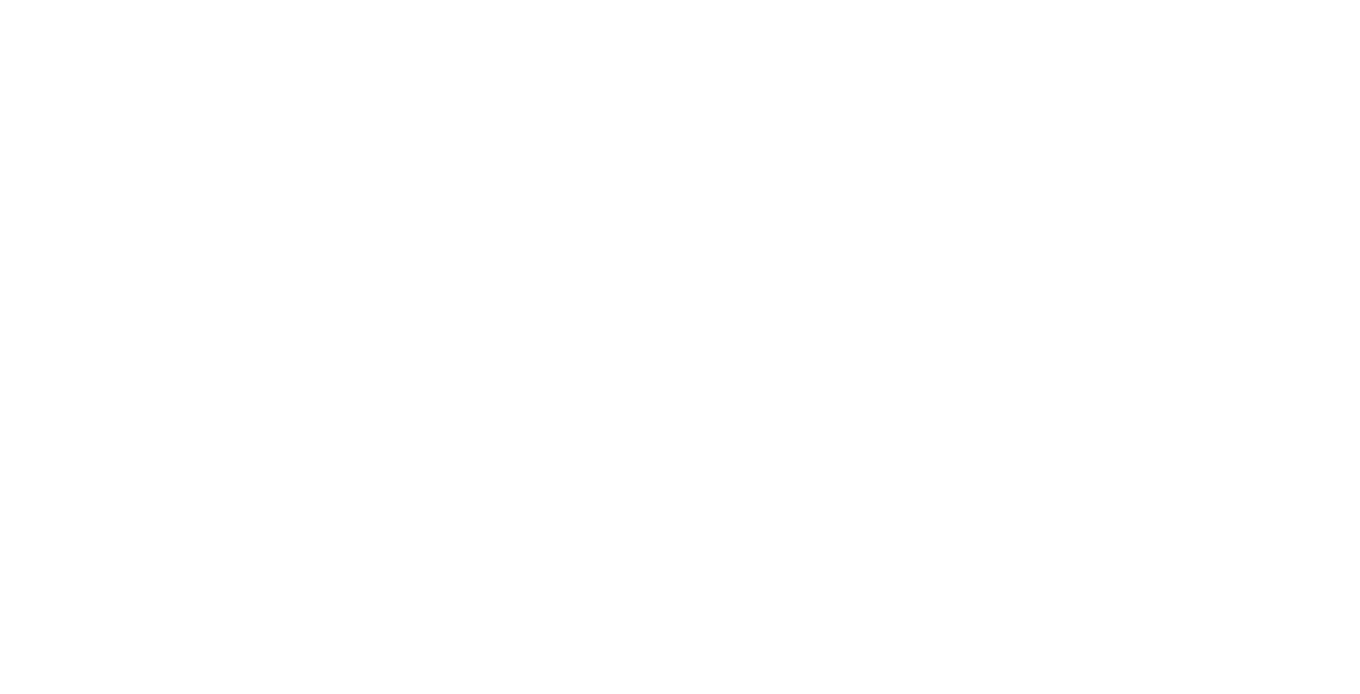
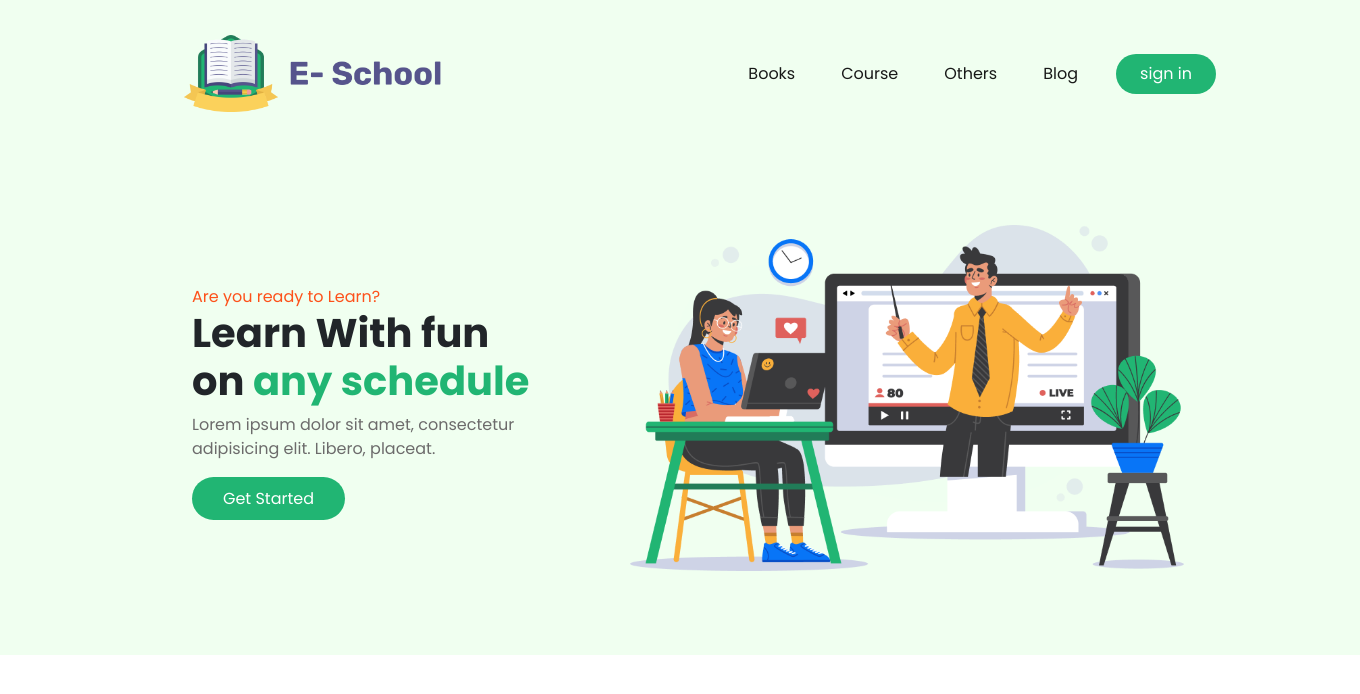
Before and after one commit to saif0101/e-school, a plain HTML site: page index.html in a window 1280 px wide. Shown: the whole page, 1360 px wide, since content can reach past the window. Drawn offline with nearby package versions, Linux system fonts and the light colour scheme.

Commit message:
top part done

```diff
--- a/css/style.css
+++ b/css/style.css
@@ -0,0 +1,66 @@
+
+body{
+    font-family: 'Poppins', sans-serif;
+}
+.navbar{
+    margin-left: 50px;
+    /* margin-top: 20px; */
+    padding-top: 30px;
+}
+.navbar-nav > li{
+    font-weight: 400;
+    size: 50px;
+    padding-left:20px;
+    padding-right:10px;
+  }
+.sign-btn{
+    color: #fff;
+    width: 100px;
+    height: 40px;
+    left: 1201px;
+    top: 25px;
+    background: #21B573;
+    border-radius: 33px;
+    border: none;
+
+}
+.row{
+    position: relative;
+}
+.top-bg-part{
+width: 1360px;
+height: 655px;
+margin: 0px;
+background-color:  #F0FFF0;
+}
+.top-image img{
+    position: absolute;
+    width: 554px;
+    height: 346px;
+    left: 520px;
+    margin-top: 100px;
+}
+.start-btn{
+color: #fff;
+width: 153px;
+height: 43px;
+left: 205px;
+top: 470px;
+background: #21B573;
+border-radius: 33px;
+border: none;
+}
+.top-text{
+
+   position:absolute;
+   width: 380px;
+   margin-top: 160px;
+   margin-left: 70px;
+   font-style: normal;
+
+}
+.top-text > h1{
+    font-weight: 700;
+    font-style: normal;
+
+}
--- a/index.html
+++ b/index.html
@@ -6,8 +6,63 @@
     <title>e-school</title>
     <!-- bootstrap cdn -->
     <link href="https://cdn.jsdelivr.net/npm/bootstrap@5.2.0-beta1/dist/css/bootstrap.min.css" rel="stylesheet" integrity="sha384-0evHe/X+R7YkIZDRvuzKMRqM+OrBnVFBL6DOitfPri4tjfHxaWutUpFmBp4vmVor" crossorigin="anonymous">
+    <!-- font -->
+    <link href="https://fonts.googleapis.com/css2?family=Poppins:wght@100;200;300;400;500;600;700&display=swap" rel="stylesheet">
+    <!-- css link -->
+    <link rel="stylesheet" href="css/style.css">
   </head>
   <body>
+      <!-- navbar part -->
+     <section class="top-bg-part">
+        <div class="container" >
+            <nav class="navbar navbar-expand-lg bg-transparent">
+                <div class="container-fluid">
+                  <a class="navbar-brand" href="#">
+                      <img class="w-50" src="images/e-school-resources-master/ICON/Logo.png" alt="">
+                    </a>
+                  <button class="navbar-toggler" type="button" data-bs-toggle="collapse" data-bs-target="#navbarNav" aria-controls="navbarNav" aria-expanded="false" aria-label="Toggle navigation">
+                    <span class="navbar-toggler-icon"></span>
+                  </button>
+                  <div class="navbar-text collapse navbar-collapse justify-content-end" id="navbarNav">
+                    <ul class="navbar-nav">
+                      <li class="nav-item">
+                        <a class="nav-link" aria-current="page" href="#">Books</a>
+                      </li>
+                      <li class="nav-item">
+                        <a class="nav-link" href="#">Course</a>
+                      </li>
+                      <li class="nav-item">
+                        <a class="nav-link" href="#">Others</a>
+                      </li>
+                      <li class="nav-item">
+                        <a class="nav-link ">Blog</a>
+                      </li>
+                      <li class="nav-item">
+                        <button class="sign-btn"type="submit"> sign in</button>
+                      </li>
+                    </ul>
+                  </div>
+                </div>
+              </nav>
+
+              <div class="row ">
+                  <div class="top-text col-md-6">
+                      <span style="color:#FD511A;">Are you ready to Learn?</span>
+                      <h1>
+                        Learn With fun
+                        on <span style="color: #21B573;"> any schedule</span>
+                      </h1>
+                      <p style="color: #6C6B6B;">Lorem ipsum dolor sit amet, consectetur adipisicing elit. Libero, placeat.</p>
+                      <button class="start-btn"> Get Started</button>
+                  </div>
+                  <div class="top-image col-md-6 d-flex justify-content-center">
+                      <img src="images/e-school-resources-master/Photos/Illustration.png" alt="">
+                  </div>
+              </div>
+
+          </div>
+
+     </section>
 
 
 
```
